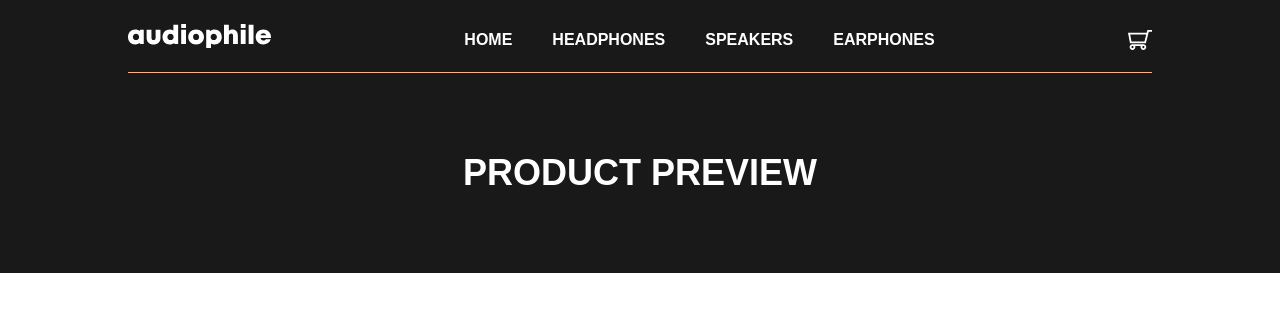
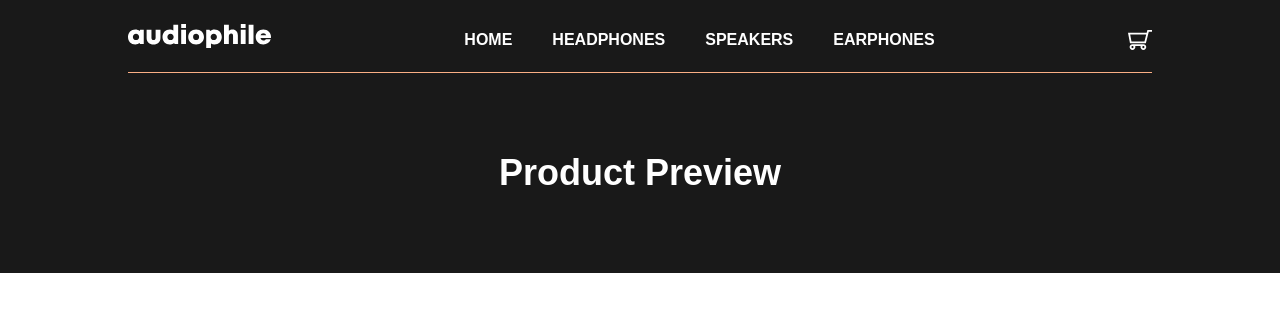
Before and after one commit to ShreeraamGit/audiophile_ecommerce_v2, a React (Create React App) app: page /speakers/1 in a window 1280 px wide. Shown: the top 323 px of the page. Built offline with nearby package versions, Linux system fonts and the light colour scheme.

Commit message:
read me changed

```diff
--- a/src/Routes/Navigation/navigation.jsx
+++ b/src/Routes/Navigation/navigation.jsx
@@ -40,7 +40,7 @@ function Navigation() {
       default:
         return (
           <h1 className="text-white p-20 text-4xl text-center font-extrabold">
-            PRODUCT PREVIEW
+            Product Preview
           </h1>
         );
     }
```
Also changed, not shown: 1 other file (tests, documents, lock files or other folders).
